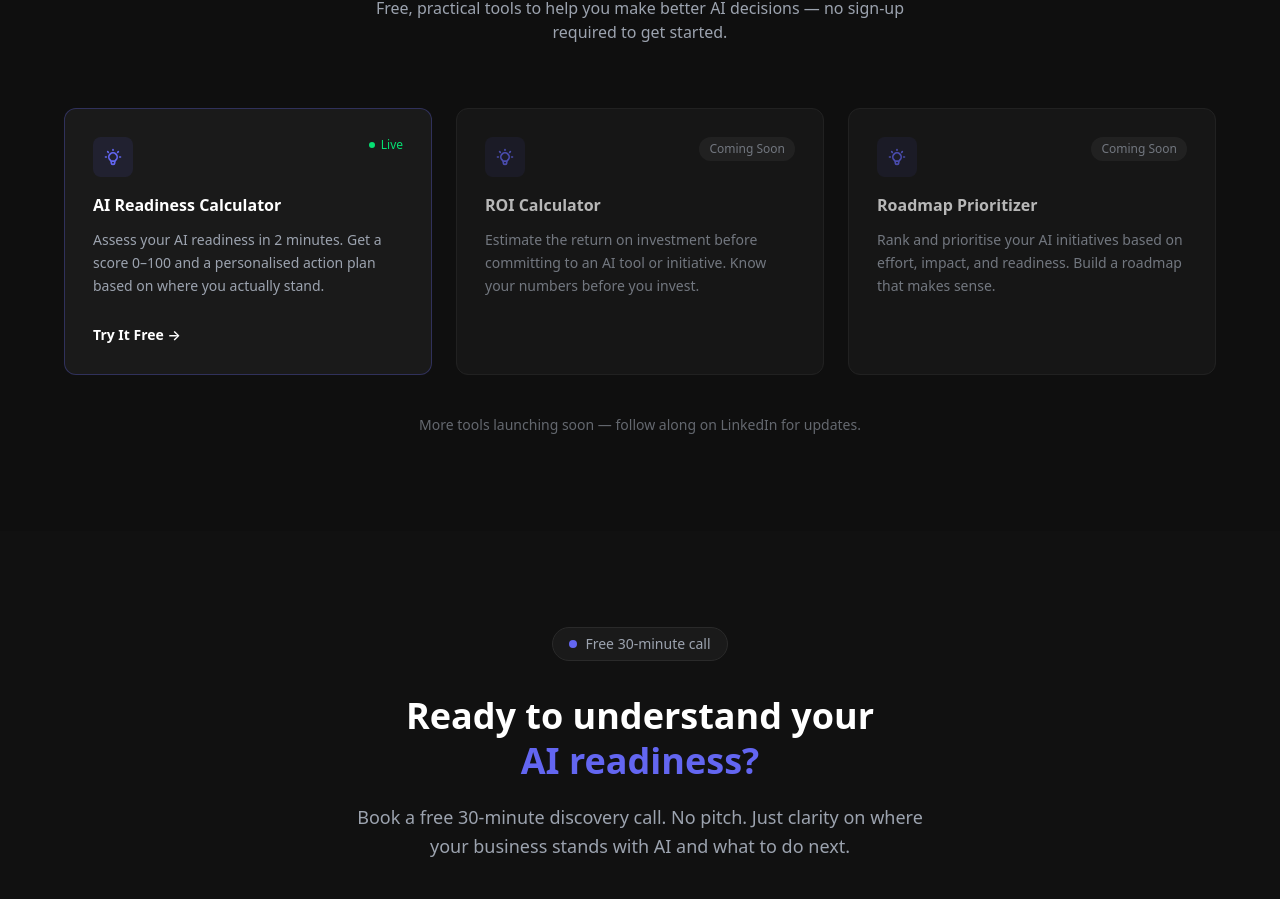
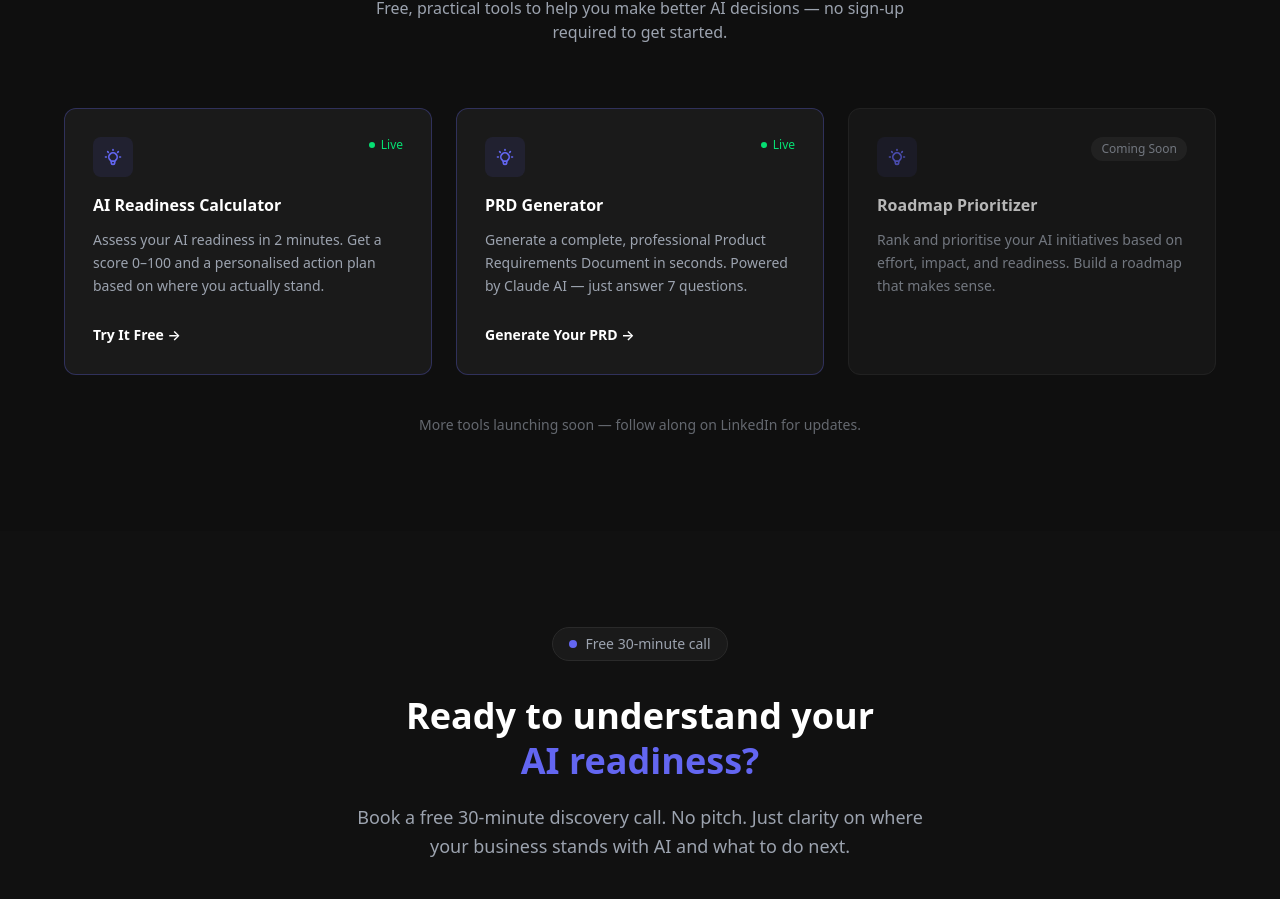
Before and after one commit to kenrahu/kenrahu-website, a React (Vite) app: page / in a window 1280 px wide. Shown: the part 2357-3256 px from the top of the page. Built offline with nearby package versions, Linux system fonts and the light colour scheme.

Commit message:
Update Tools section — add PRD Generator as live tool

```diff
--- a/src/components/Tools.jsx
+++ b/src/components/Tools.jsx
@@ -10,12 +10,12 @@ const tools = [
     badge: null,
   },
   {
-    title: 'ROI Calculator',
-    description: 'Estimate the return on investment before committing to an AI tool or initiative. Know your numbers before you invest.',
-    status: 'soon',
-    link: null,
-    linkLabel: null,
-    badge: 'Coming Soon',
+    title: 'PRD Generator',
+    description: 'Generate a complete, professional Product Requirements Document in seconds. Powered by Claude AI — just answer 7 questions.',
+    status: 'live',
+    link: '/tools/prd-generator',
+    linkLabel: 'Generate Your PRD →',
+    badge: null,
   },
   {
     title: 'Roadmap Prioritizer',
```
